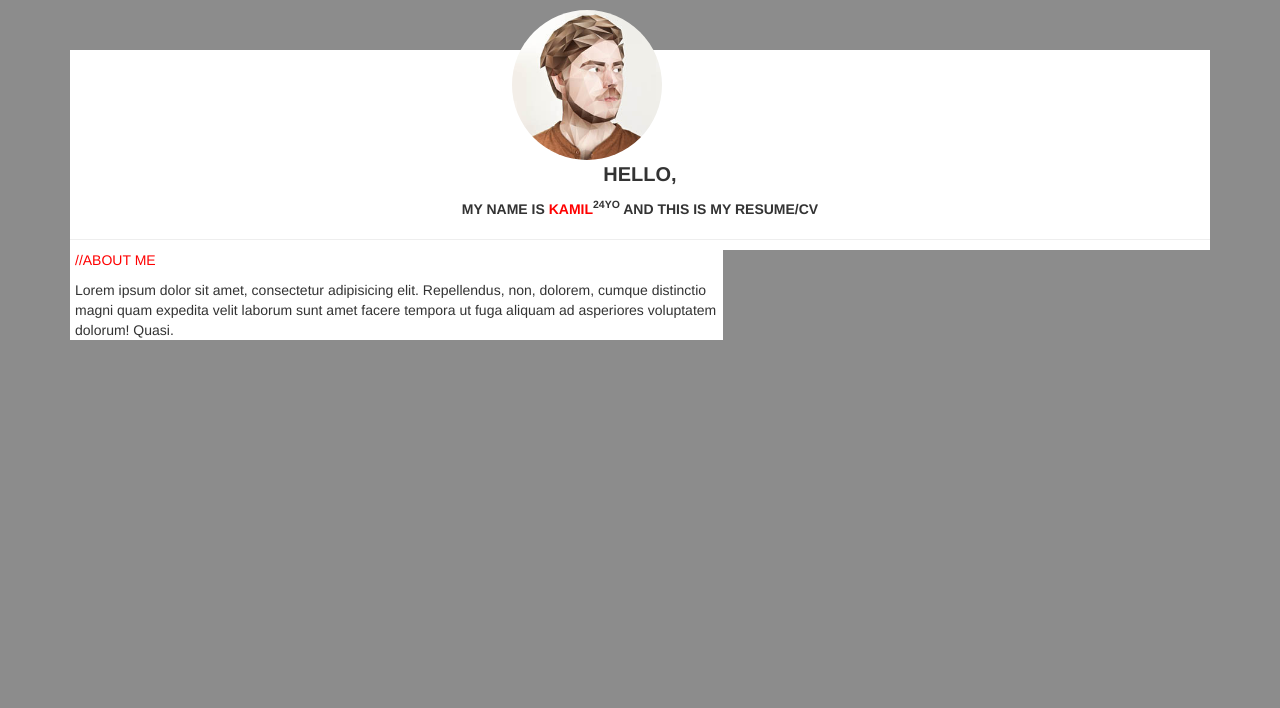
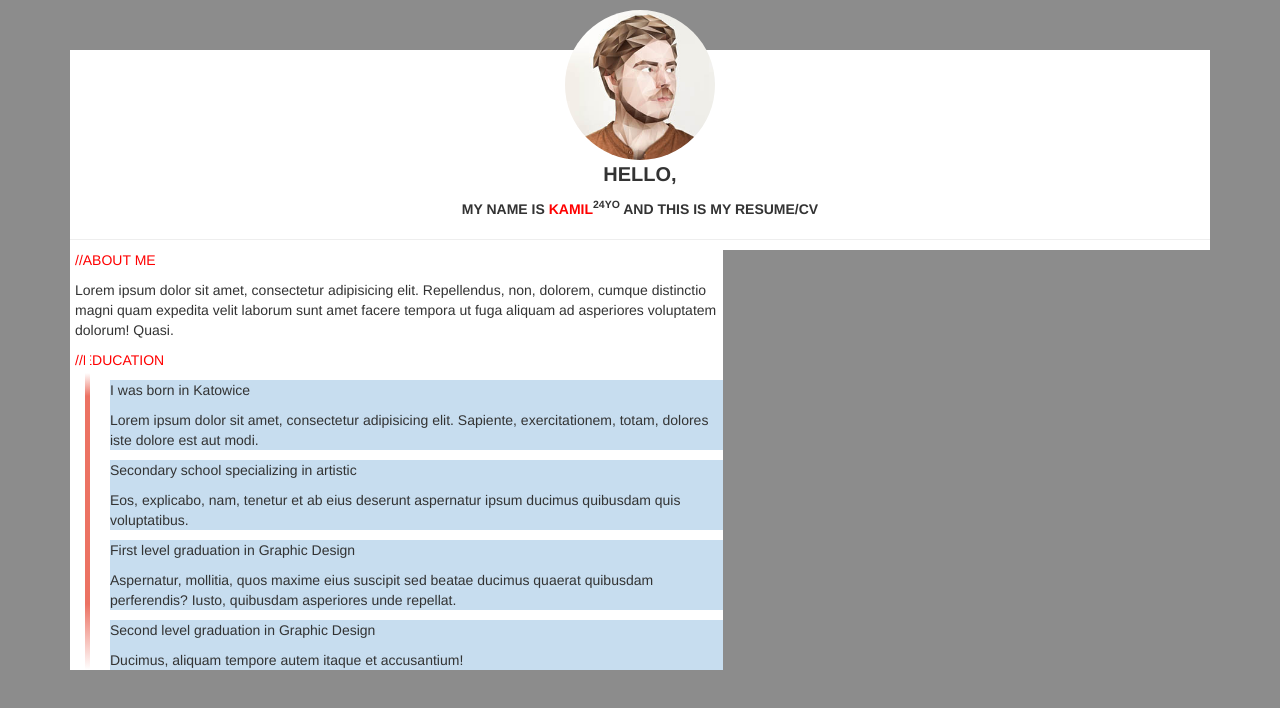
Before and after one commit to qiuyunfen/html_practice, a website: page resume.html in a window 1280 px wide. Drawn offline with Linux system fonts and the light colour scheme.

Commit message:
add education-ul before

```diff
--- a/resume.html
+++ b/resume.html
@@ -19,7 +19,8 @@
             border-radius: 50%;
             position: fixed;
             top: 10px;
-            left: 40%;
+            left: 50%;
+            margin-left: -75px;
         }
         .brief p {
             font-weight: bold;
@@ -40,6 +41,32 @@
         }
         .about-me p:first-child {
             color: red;
+        }
+        .education {
+            margin-top: -10px;
+            background-color: white;
+            position: relative;
+        }
+        .education ul {
+            list-style: none;
+        }
+        #education-label{
+            padding-top: 10px;
+            margin-left: 5px;
+            color: red;
+        }
+        #education-ul:before {
+            width: 5px;
+            height: 100%;
+            position: absolute;
+            left: 15px;
+            top: 0;
+            content: '';
+            display: block;
+            background: linear-gradient(to bottom, #ffffff 10%, #ec7263 17%, #ec7263 80%, #ffffff 100%);
+        }
+        #education-ul li {
+            background-color: #c7ddef;
         }
     </style>
 </head>
@@ -68,7 +95,29 @@
                     </div>
                 </div>
                 <div class="row">
-                    <div class="col-lg-12"></div>
+                    <div class="col-lg-12">
+                        <div class="education">
+                            <p id="education-label">//EDUCATION</p>
+                            <ul id="education-ul">
+                                <li>
+                                    <p>I was born in Katowice</p>
+                                    <p>Lorem ipsum dolor sit amet, consectetur adipisicing elit. Sapiente, exercitationem, totam, dolores iste dolore est aut modi.</p>
+                                </li>
+                                <li>
+                                    <p>Secondary school specializing in artistic</p>
+                                    <p>Eos, explicabo, nam, tenetur et ab eius deserunt aspernatur ipsum ducimus quibusdam quis voluptatibus.</p>
+                                </li>
+                                <li>
+                                    <p>First level graduation in Graphic Design</p>
+                                    <p>Aspernatur, mollitia, quos maxime eius suscipit sed beatae ducimus quaerat quibusdam perferendis? Iusto, quibusdam asperiores unde repellat.</p>
+                                </li>
+                                <li>
+                                    <p>Second level graduation in Graphic Design</p>
+                                    <p>Ducimus, aliquam tempore autem itaque et accusantium!</p>
+                                </li>
+                            </ul>
+                        </div>
+                    </div>
                 </div>
                 <div class="row">
                     <div class="col-lg-12"></div>
```
